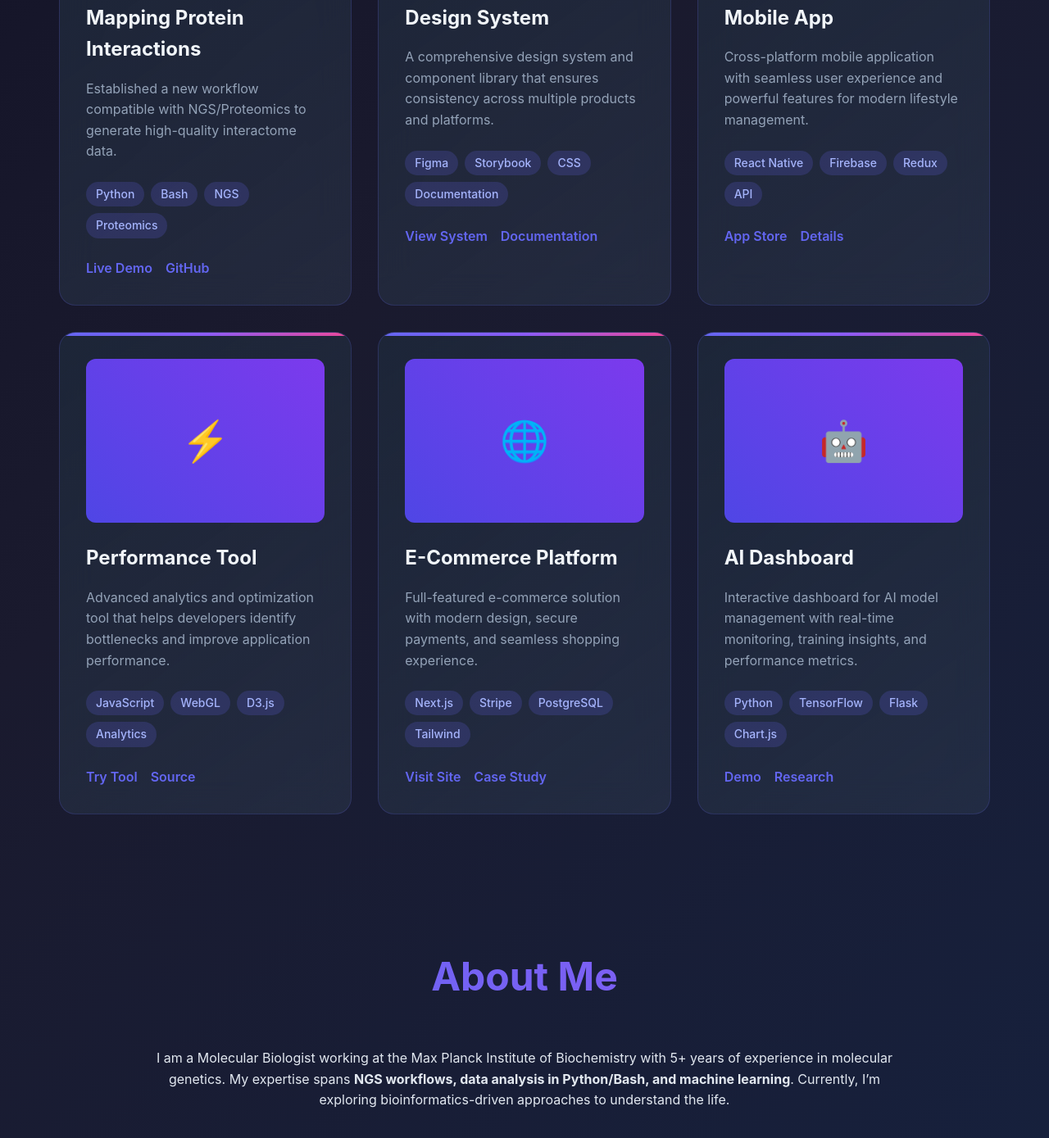
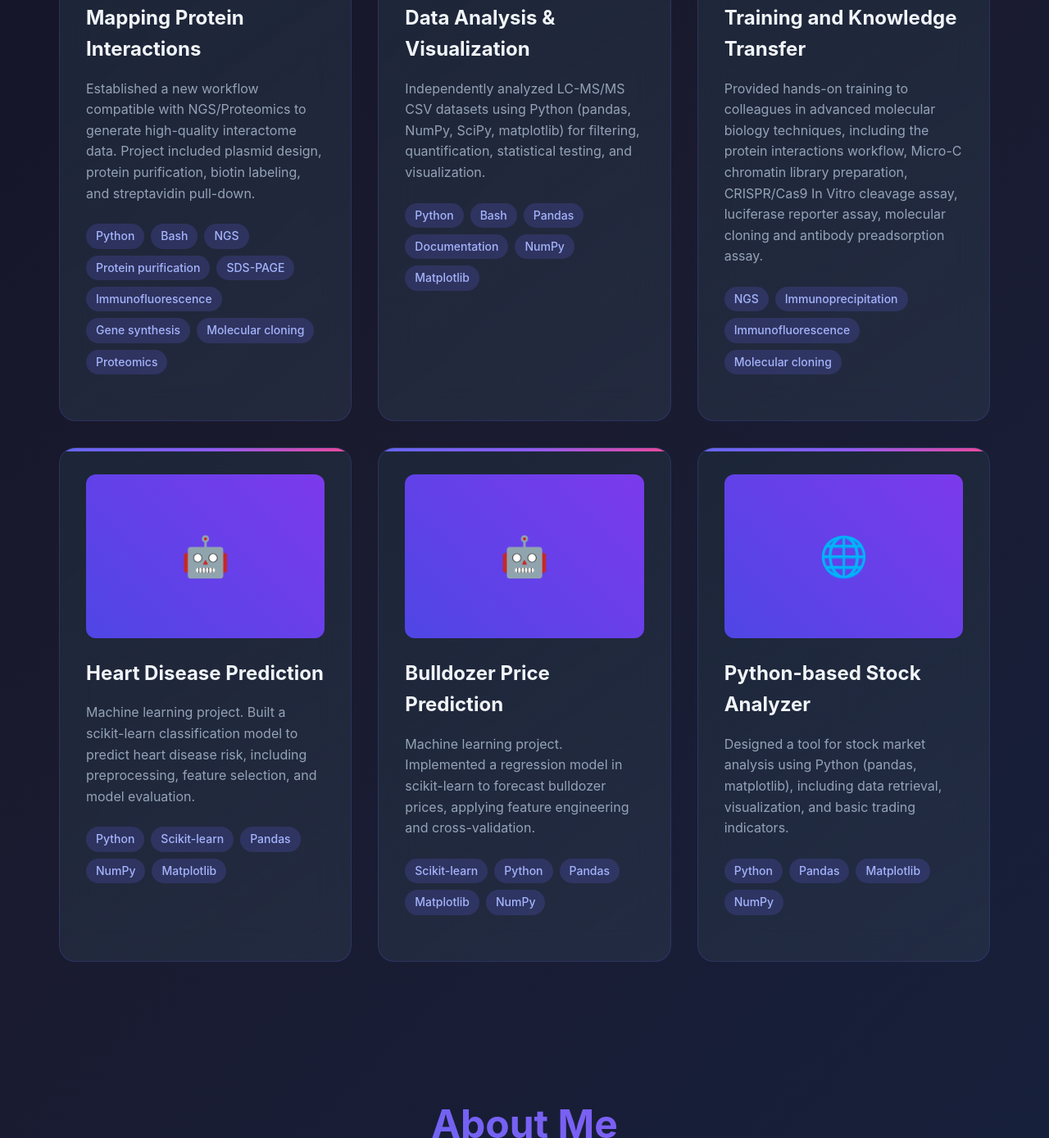
Before and after one commit to acazmaj/lalic.github.io, a plain HTML site: page index.html in a window 1280 px wide. Shown: the part 1259-2648 px from the top of the page at 82% size. Drawn offline with Linux system fonts and the light colour scheme.

Commit message:
Updated portfolio with real projects

```diff
--- a/index.html
+++ b/index.html
@@ -1,5 +1,6 @@
 <!DOCTYPE html>
 <html lang="en">
+
 <head>
     <meta charset="UTF-8">
     <meta name="viewport" content="width=device-width, initial-scale=1.0">
@@ -40,8 +41,17 @@
         }
 
         @keyframes float {
-            0%, 100% { transform: translateY(0) rotate(0deg); opacity: 0.3; }
-            50% { transform: translateY(-100vh) rotate(360deg); opacity: 1; }
+
+            0%,
+            100% {
+                transform: translateY(0) rotate(0deg);
+                opacity: 0.3;
+            }
+
+            50% {
+                transform: translateY(-100vh) rotate(360deg);
+                opacity: 1;
+            }
         }
 
         /* Navigation */
@@ -127,6 +137,7 @@
                 opacity: 0;
                 transform: translateY(50px);
             }
+
             to {
                 opacity: 1;
                 transform: translateY(0);
@@ -145,8 +156,15 @@
         }
 
         @keyframes shimmer {
-            0%, 100% { background-position: 0% 50%; }
-            50% { background-position: 100% 50%; }
+
+            0%,
+            100% {
+                background-position: 0% 50%;
+            }
+
+            50% {
+                background-position: 100% 50%;
+            }
         }
 
         .hero p {
@@ -175,7 +193,7 @@
             left: -100%;
             width: 100%;
             height: 100%;
-            background: linear-gradient(90deg, transparent, rgba(255,255,255,0.2), transparent);
+            background: linear-gradient(90deg, transparent, rgba(255, 255, 255, 0.2), transparent);
             transition: left 0.5s;
         }
 
@@ -340,6 +358,7 @@
         }
     </style>
 </head>
+
 <body>
     <!-- Background Particles -->
     <div class="bg-particles"></div>
@@ -374,96 +393,114 @@
             <div class="project-card">
                 <div class="project-image">🚀</div>
                 <h3 class="project-title">Mapping Protein Interactions</h3>
-                <p class="project-description">Established a new workflow compatible with NGS/Proteomics to generate high-quality interactome data.</p>
+                <p class="project-description">Established a new workflow compatible with NGS/Proteomics to generate
+                    high-quality interactome data. Project included plasmid design, protein purification, biotin
+                    labeling, and streptavidin pull-down.</p>
                 <div class="project-tags">
                     <span class="tag">Python</span>
                     <span class="tag">Bash</span>
                     <span class="tag">NGS</span>
+                    <span class="tag">Protein purification</span>
+                    <span class="tag">SDS-PAGE</span>
+                    <span class="tag">Immunofluorescence</span>
+                    <span class="tag">Gene synthesis</span>
+                    <span class="tag">Molecular cloning</span>
                     <span class="tag">Proteomics</span>
                 </div>
                 <div class="project-links">
-                    <a href="#" class="project-link">Live Demo</a>
-                    <a href="#" class="project-link">GitHub</a>
+                    <!-- <a href="#" class="project-link">Live Demo</a> -->
+                    <!-- <a href="#" class="project-link">GitHub</a> -->
                 </div>
             </div>
 
             <div class="project-card">
                 <div class="project-image">🎨</div>
-                <h3 class="project-title">Design System</h3>
-                <p class="project-description">A comprehensive design system and component library that ensures consistency across multiple products and platforms.</p>
+                <h3 class="project-title">Data Analysis & Visualization</h3>
+                <p class="project-description">Independently analyzed LC-MS/MS CSV datasets using Python (pandas, NumPy,
+                    SciPy, matplotlib) for filtering, quantification, statistical testing, and visualization.</p>
                 <div class="project-tags">
-                    <span class="tag">Figma</span>
-                    <span class="tag">Storybook</span>
-                    <span class="tag">CSS</span>
+                    <span class="tag">Python</span>
+                    <span class="tag">Bash</span>
+                    <span class="tag">Pandas</span>
                     <span class="tag">Documentation</span>
+                    <span class="tag">NumPy</span>
+                    <span class="tag">Matplotlib</span>
                 </div>
                 <div class="project-links">
-                    <a href="#" class="project-link">View System</a>
-                    <a href="#" class="project-link">Documentation</a>
-                </div>
-            </div>
-
-            <div class="project-card">
-                <div class="project-image">📱</div>
-                <h3 class="project-title">Mobile App</h3>
-                <p class="project-description">Cross-platform mobile application with seamless user experience and powerful features for modern lifestyle management.</p>
-                <div class="project-tags">
-                    <span class="tag">React Native</span>
-                    <span class="tag">Firebase</span>
-                    <span class="tag">Redux</span>
-                    <span class="tag">API</span>
-                </div>
-                <div class="project-links">
-                    <a href="#" class="project-link">App Store</a>
-                    <a href="#" class="project-link">Details</a>
+                    <!--<a href="#" class="project-link">View System</a>-->
+                    <!--<a href="#" class="project-link">Documentation</a>-->
                 </div>
             </div>
 
             <div class="project-card">
                 <div class="project-image">⚡</div>
-                <h3 class="project-title">Performance Tool</h3>
-                <p class="project-description">Advanced analytics and optimization tool that helps developers identify bottlenecks and improve application performance.</p>
+                <h3 class="project-title">Training and Knowledge Transfer</h3>
+                <p class="project-description">Provided hands-on training to colleagues in advanced molecular biology
+                    techniques, including the protein interactions workflow, Micro-C chromatin library preparation,
+                    CRISPR/Cas9 In Vitro cleavage assay, luciferase reporter assay, molecular cloning and antibody
+                    preadsorption assay.</p>
                 <div class="project-tags">
-                    <span class="tag">JavaScript</span>
-                    <span class="tag">WebGL</span>
-                    <span class="tag">D3.js</span>
-                    <span class="tag">Analytics</span>
+                    <span class="tag">NGS</span>
+                    <span class="tag">Immunoprecipitation</span>
+                    <span class="tag">Immunofluorescence</span>
+                    <span class="tag">Molecular cloning</span>
                 </div>
                 <div class="project-links">
-                    <a href="#" class="project-link">Try Tool</a>
-                    <a href="#" class="project-link">Source</a>
+                    <!--<a href="#" class="project-link">App Store</a>-->
+                    <!--<a href="#" class="project-link">Details</a>-->
+                </div>
+            </div>
+
+            <div class="project-card">
+                <div class="project-image">🤖</div>
+                <h3 class="project-title">Heart Disease Prediction</h3>
+                <p class="project-description">Machine learning project. Built a scikit-learn classification model to
+                    predict heart disease risk, including preprocessing, feature selection, and model evaluation.</p>
+                <div class="project-tags">
+                    <span class="tag">Python</span>
+                    <span class="tag">Scikit-learn</span>
+                    <span class="tag">Pandas</span>
+                    <span class="tag">NumPy</span>
+                    <span class="tag">Matplotlib</span>
+                </div>
+                <div class="project-links">
+                    <!--<a href="#" class="project-link">Try Tool</a>-->
+                    <!--<a href="#" class="project-link">Source</a>-->
+                </div>
+            </div>
+
+            <div class="project-card">
+                <div class="project-image">🤖</div>
+                <h3 class="project-title">Bulldozer Price Prediction</h3>
+                <p class="project-description">Machine learning project. Implemented a regression model in scikit-learn
+                    to forecast bulldozer prices, applying feature engineering and cross-validation.</p>
+                <div class="project-tags">
+                    <span class="tag">Scikit-learn</span>
+                    <span class="tag">Python</span>
+                    <span class="tag">Pandas</span>
+                    <span class="tag">Matplotlib</span>
+                    <span class="tag">NumPy</span>
+                </div>
+                <div class="project-links">
+                    <!--<a href="#" class="project-link">Visit Site</a>-->
+                    <!--<a href="#" class="project-link">Case Study</a>-->
                 </div>
             </div>
 
             <div class="project-card">
                 <div class="project-image">🌐</div>
-                <h3 class="project-title">E-Commerce Platform</h3>
-                <p class="project-description">Full-featured e-commerce solution with modern design, secure payments, and seamless shopping experience.</p>
+                <h3 class="project-title">Python-based Stock Analyzer</h3>
+                <p class="project-description">Designed a tool for stock market analysis using Python (pandas,
+                    matplotlib), including data retrieval, visualization, and basic trading indicators.</p>
                 <div class="project-tags">
-                    <span class="tag">Next.js</span>
-                    <span class="tag">Stripe</span>
-                    <span class="tag">PostgreSQL</span>
-                    <span class="tag">Tailwind</span>
+                    <span class="tag">Python</span>
+                    <span class="tag">Pandas</span>
+                    <span class="tag">Matplotlib</span>
+                    <span class="tag">NumPy</span>
                 </div>
                 <div class="project-links">
-                    <a href="#" class="project-link">Visit Site</a>
-                    <a href="#" class="project-link">Case Study</a>
-                </div>
-            </div>
-
-            <div class="project-card">
-                <div class="project-image">🤖</div>
-                <h3 class="project-title">AI Dashboard</h3>
-                <p class="project-description">Interactive dashboard for AI model management with real-time monitoring, training insights, and performance metrics.</p>
-                <div class="project-tags">
-                    <span class="tag">Python</span>
-                    <span class="tag">TensorFlow</span>
-                    <span class="tag">Flask</span>
-                    <span class="tag">Chart.js</span>
-                </div>
-                <div class="project-links">
-                    <a href="#" class="project-link">Demo</a>
-                    <a href="#" class="project-link">Research</a>
+                    <!--<a href="#" class="project-link">Demo</a>-->
+                    <!--<a href="#" class="project-link">Research</a>-->
                 </div>
             </div>
 
@@ -471,12 +508,13 @@
     </section>
 
     <section id="about" style="padding: 5rem 2rem; max-width: 1000px; margin: 0 auto; text-align: center;">
-      <h2 class="section-title">About Me</h2>
-      <p>
-        I am a Molecular Biologist working at the Max Planck Institute of Biochemistry with 5+ years of experience in molecular genetics.
-        My expertise spans <strong>NGS workflows, data analysis in Python/Bash, and machine learning</strong>.
-        Currently, I’m exploring bioinformatics-driven approaches to understand the life.
-      </p>
+        <h2 class="section-title">About Me</h2>
+        <p>
+            I am a Molecular Biologist working at the Max Planck Institute of Biochemistry with 5+ years of experience
+            in molecular genetics and computer coding.
+            My expertise spans <strong>NGS workflows, data analysis in python, and machine learning</strong>.
+            Currently, I’m exploring bioinformatics-driven approaches to understand the life.
+        </p>
     </section>
 
     <!-- Footer -->
@@ -487,7 +525,7 @@
             <a href="https://github.com/aleksandar-lalic" class="social-link">🐙</a>
             <a href="#" class="social-link">🐦</a>
         </div>
-        <p>&copy; 2024 Your Name. Crafted with passion and code.</p>
+        <p>&copy; Aleksandar Lalic. Crafted with passion and code.</p>
     </footer>
 
     <script>
@@ -591,4 +629,5 @@
         });
     </script>
 </body>
+
 </html>
```
